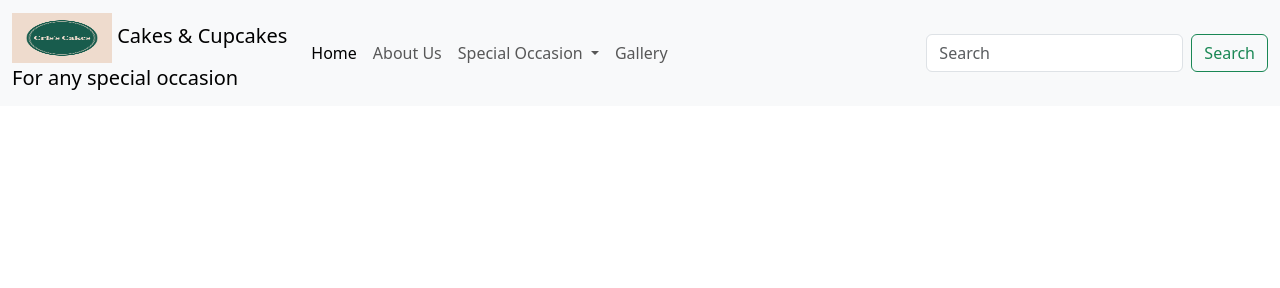
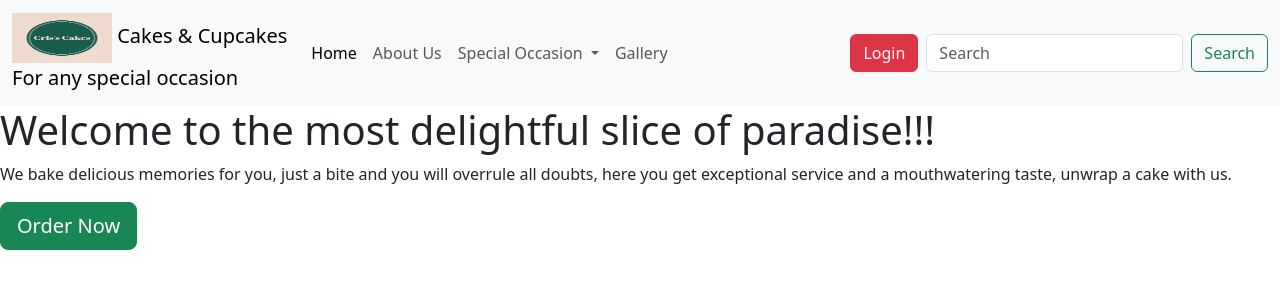
Before and after one commit to drihnati/homework_1, a plain HTML site: page index.html in a window 1280 px wide. Drawn offline with nearby package versions, Linux system fonts and the light colour scheme.

Commit message:
add buttons

```diff
--- a/index.html
+++ b/index.html
@@ -17,7 +17,8 @@
 <body>
   <nav class="navbar navbar-expand-lg bg-body-tertiary">
     <div class="container-fluid">
-      <a class="navbar-brand" href="#"> <img src="./Cris's Cakes-logos.jpeg" alt=" cris_logo" width='100px' height='50px'> Cakes & Cupcakes <br> For any special occasion</a>
+      <a class="navbar-brand" href="#"> <img src="./Cris's Cakes-logos.jpeg" alt=" cris_logo" width='100px'
+          height='50px'> Cakes & Cupcakes <br> For any special occasion</a>
       <button class="navbar-toggler" type="button" data-bs-toggle="collapse" data-bs-target="#navbarSupportedContent"
         aria-controls="navbarSupportedContent" aria-expanded="false" aria-label="Toggle navigation">
         <span class="navbar-toggler-icon"></span>
@@ -47,6 +48,9 @@
             <a class="nav-link">Gallery</a>
           </li>
         </ul>
+        <div class="d-grid gap-2 d-md-flex justify-content-md-end">
+          <button class="btn btn-danger me-md-2" type="button">Login</button>
+        </div>
         <form class="d-flex" role="search">
           <input class="form-control me-2" type="search" placeholder="Search" aria-label="Search">
           <button class="btn btn-outline-success" type="submit">Search</button>
@@ -54,6 +58,14 @@
       </div>
     </div>
   </nav>
+
+  <h1>Welcome to the most delightful slice of paradise!!! </h1>
+  <p>We bake delicious memories for you, just a bite and you will overrule all doubts, here you get exceptional service
+    and a mouthwatering taste, unwrap a cake with us.
+  </p>
+  <button type="button" class="btn btn-success btn-lg">Order Now</button>
+
+
 </body>
 
 </html>
```
